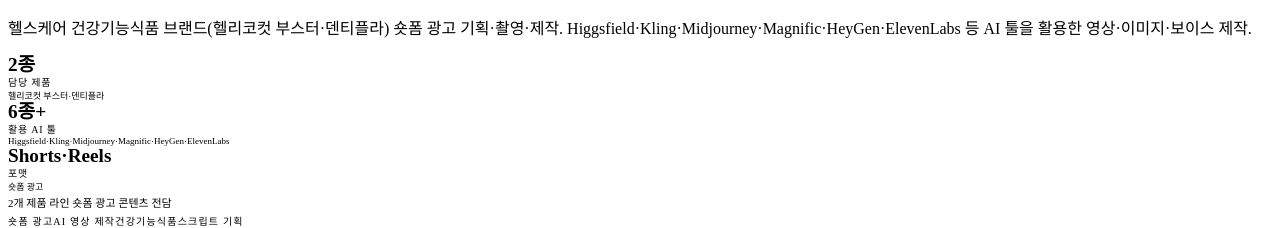
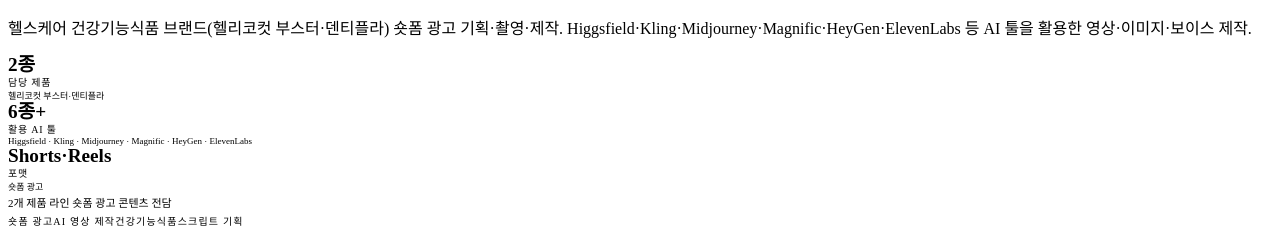
Before and after one commit to jinbin384/jeong-jin-portfolio, a React (Vite) app: page / in a window 1280 px wide. Shown: the part 2360-2588 px from the top of the page. Built offline with nearby package versions, Linux system fonts and the light colour scheme; the HTML template or start-up script is replaced by a standard one.

Commit message:
Update CareerSection.tsx

```diff
--- a/src/app/components/CareerSection.tsx
+++ b/src/app/components/CareerSection.tsx
@@ -23,7 +23,7 @@ const entries = [
     highlight: "2개 제품 라인 숏폼 광고 콘텐츠 전담",
     metrics: [
       { label: "담당 제품", value: "2종", sub: "헬리코컷 부스터·덴티플라" },
-      { label: "활용 AI 툴", value: "6종+", sub: "Higgsfield·Kling·Midjourney·Magnific·HeyGen·ElevenLabs" },
+      { label: "활용 AI 툴", value: "6종+", sub: "Higgsfield · Kling · Midjourney · Magnific · HeyGen · ElevenLabs" },
       { label: "포맷", value: "Shorts·Reels", sub: "숏폼 광고" },
     ] as Metric[],
   },
@@ -206,7 +206,7 @@ function MetricCard({ metric }: { metric: Metric }) {
       {metric.sub && (
         <div
           className="text-muted-foreground/50 mt-0.5"
-          style={{ fontFamily: "var(--font-mono)", fontSize: "9px" }}
+          style={{ fontFamily: "var(--font-mono)", fontSize: "9px", overflowWrap: "anywhere" }}
         >
           {metric.sub}
         </div>
```
